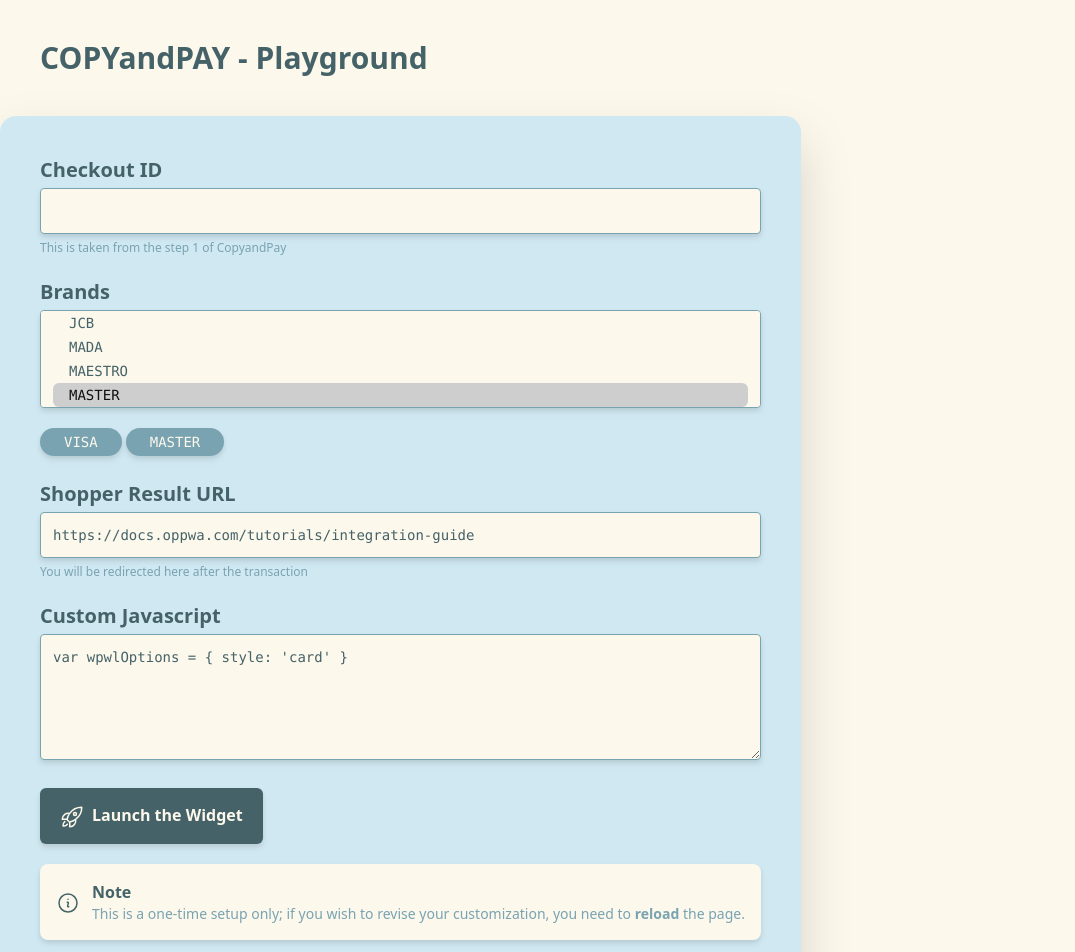
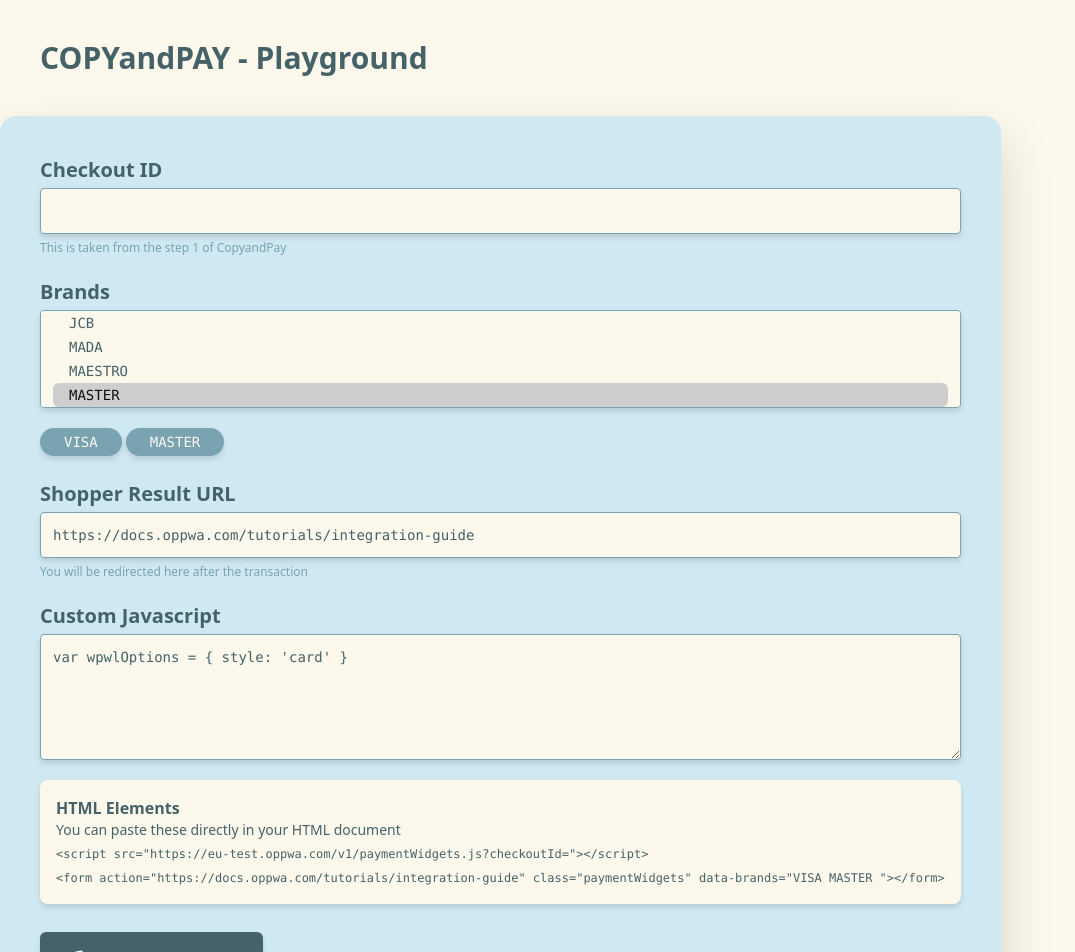
Before and after one commit to veib6247/cnp-pg, a Vue app: page / in a window 1280 px wide. Shown: the top 952 px of the page, without its empty margins (0-1075 px from the left). Built offline with nearby package versions, Linux system fonts and the light colour scheme.

Commit message:
added stringification of the tags

```diff
--- a/src/App.vue
+++ b/src/App.vue
@@ -1,7 +1,7 @@
 <script setup lang="ts">
 // imports
-import { ref } from 'vue'
-import { getBrandsList } from './utils/stringsAndStuff'
+import { ref, computed } from 'vue'
+import { getBrandsList, stringifyTag } from './utils/stringsAndStuff'
 
 // components
 import HeroSection from './components/HeroSection.vue'
@@ -18,6 +18,23 @@
 const shopperResultURL = ref('https://docs.oppwa.com/tutorials/integration-guide')
 const customJs = ref("var wpwlOptions = { style: 'card' }")
 const isLaunchWidget = ref(false)
+
+const stringifiedBrands = computed(() => {
+  let boi = ''
+
+  selectedBrands.value.forEach((brand) => {
+    boi += `${brand} `
+  })
+
+  return `<form action="${shopperResultURL.value}" class="paymentWidgets" data-brands="${boi}"></form>`
+})
+
+/**
+ *
+ */
+const stringifiedScript = computed(() => {
+  return stringifyTag(checkoutId.value)
+})
 
 /**
  *
@@ -54,6 +71,7 @@
         <UserInput label="Checkout ID" helper-text="This is taken from the step 1 of CopyandPay"
           @key-enter-action="sumbit" v-model="checkoutId" />
 
+
         <!-- select brands here -->
         <div>
           <label class="font-bold text-xl text-accent">Brands</label>
@@ -74,6 +92,7 @@
               {{ virtual }}
             </option>
           </select>
+
         </div>
 
         <TransitionGroup name="list" tag="div" class="flex flex-wrap">
@@ -89,6 +108,20 @@
 
         <UserTextArea label="Custom Javascript" @key-enter-action="sumbit" v-model="customJs" />
 
+        <div class="bg-primary p-4 text-accent rounded-lg drop-shadow-md">
+          <h1 class="text-accent font-bold">HTML Elements</h1>
+          <p class="text-sm">
+            You can paste these directly in your HTML document
+          </p>
+
+          <p>
+            <span class="text-xs font-mono">{{ stringifiedScript }}</span>
+            <br>
+            <span class="text-xs font-mono">{{ stringifiedBrands }}</span>
+          </p>
+
+        </div>
+
         <div class="flex flex-row gap-2">
           <SubmitButton btn-label="Launch the Widget" @submit-data="sumbit">
             <LaunchIcon />
@@ -101,7 +134,7 @@
           </div>
           <div>
             <h1 class="text-accent font-bold">Note</h1>
-            <p class="text-sm text-highlights">
+            <p class="text-sm text-accent">
               This is a one-time setup only; if you wish to revise your customization, you need to <strong>reload</strong>
               the
               page.
--- a/src/utils/stringsAndStuff.ts
+++ b/src/utils/stringsAndStuff.ts
@@ -179,3 +179,12 @@
     ]
   }
 }
+
+/**
+ * this doesn't work inside the vue instance somehow
+ * @param checkoutId
+ * @returns string ver of the script tag for display purposes
+ */
+export const stringifyTag = (checkoutId: String) => {
+  return `<script src="https://eu-test.oppwa.com/v1/paymentWidgets.js?checkoutId=${checkoutId}"></script>`
+}
```
